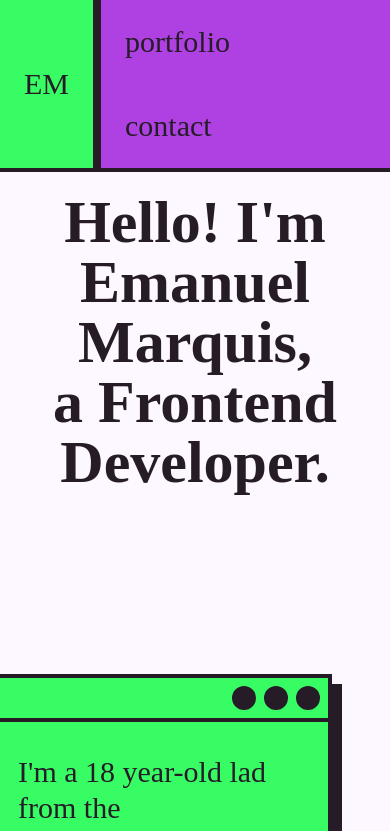
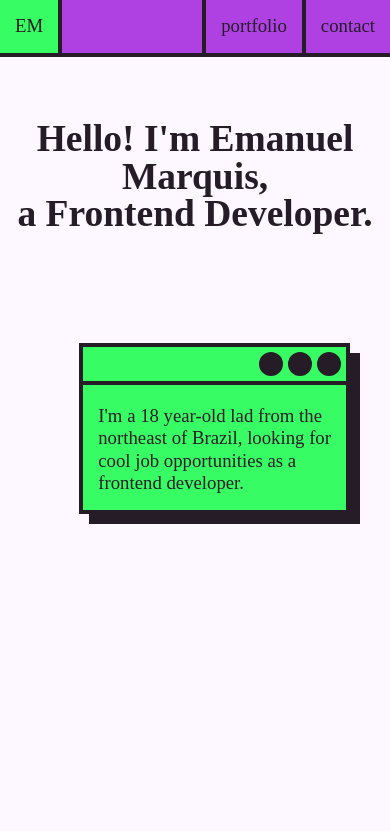
Before and after one commit to EmanuelMarquis/personal-website, a React (Create React App) app: page / in a window 390 px wide. Shown: the top 831 px of the page. Built offline with nearby package versions, Linux system fonts and the light colour scheme.

Commit message:
feat: media query

```diff
--- a/src/index.css
+++ b/src/index.css
@@ -14,3 +14,9 @@ body {
 div, nav, input {
     border-color: #251C28;
 }
+
+@media (max-width: 425px) {
+    :root {
+        font-size: 10px;
+    }
+}
```
